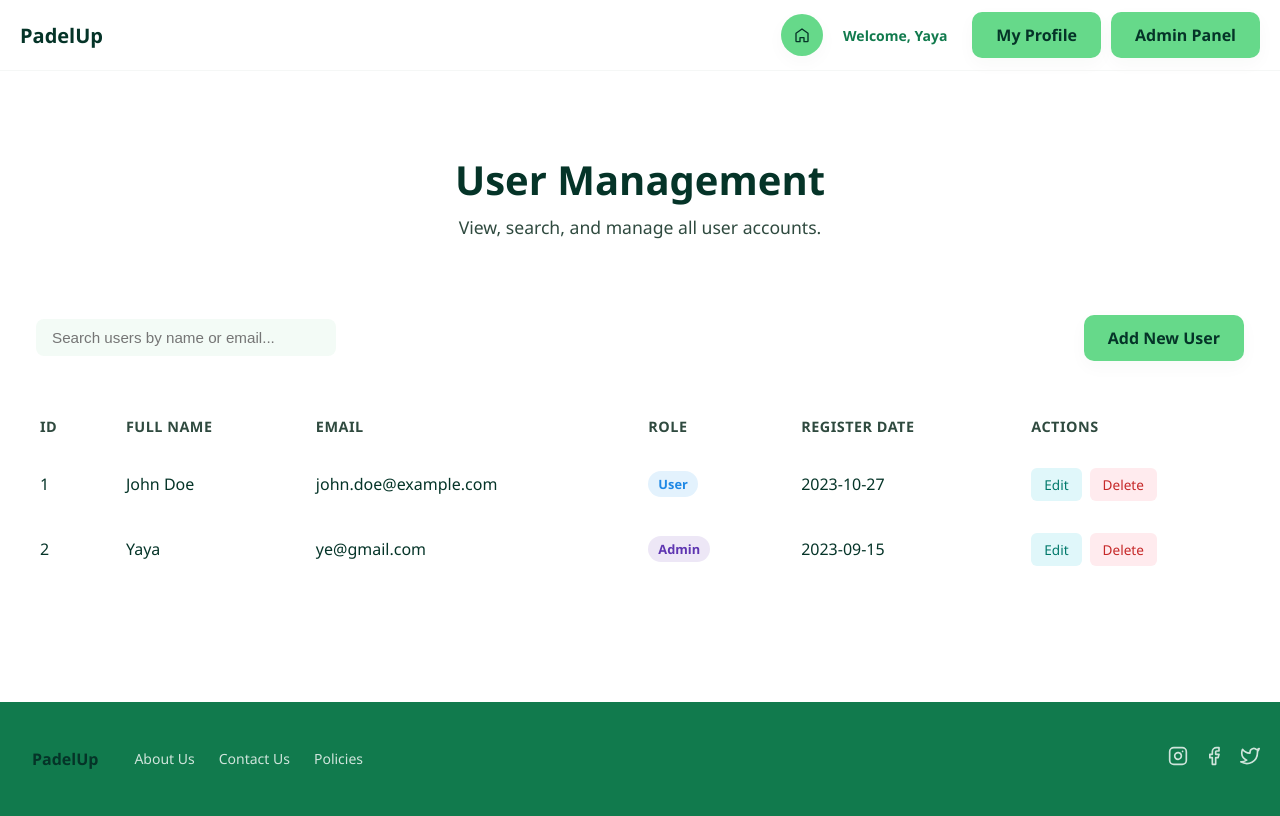
After one commit to omarinho348/PadelUp, a PHP site: page /admin_users.php in a window 1280 px wide. The commit adds this page. Run offline with PHP 8.4, Linux system fonts and the light colour scheme; a user stored in the database is signed in.

Commit message:
admin dashboard page, with prototypes of overall management.

```diff
--- a/Includes/navbar.php
+++ b/Includes/navbar.php
@@ -32,6 +32,11 @@ $current_page = basename($_SERVER['PHP_SELF']);
             <span class="welcome-message">Welcome, <?php echo htmlspecialchars($_SESSION['FullName']); ?></span>
 
             <a href="profile.php" class="btn <?php if ($current_page == 'profile.php') echo 'nav-active'; ?>">My Profile</a>
+
+            <?php if (isset($_SESSION['is_admin']) && $_SESSION['is_admin'] == 1): ?>
+                <!-- ✨ If user is an admin, show Admin Panel link (updated path) -->
+                <a href="admin.php" class="btn btn-nav-primary <?php if ($current_page == 'admin.php') echo 'nav-active'; ?>">Admin Panel</a>
+            <?php endif; ?>
         <?php else: ?>
             <!-- 🚪 If not logged in: show sign-in + sign-up -->
             <!-- Home button for guests (icon only) -->
--- /dev/null
+++ b/admin_users.php
@@ -0,0 +1,74 @@
+<?php
+include 'Includes/navbar.php';
+include_once "includes/dbh.inc.php";
+
+// --- SECURITY CHECK ---
+if (!isset($_SESSION['is_admin']) || $_SESSION['is_admin'] != 1) {
+    header("Location: index.php");
+    exit();
+}
+?>
+
+<!DOCTYPE html>
+<html lang="en">
+<head>
+    <meta charset="UTF-8">
+    <meta name="viewport" content="width=device-width, initial-scale=1.0">
+    <title>User Management - PadelUp</title>
+    <link rel="stylesheet" href="styling/styles.css">
+    <link rel="stylesheet" href="styling/admin.css">
+    <link href="https://fonts.googleapis.com/css2?family=Poppins:wght@400;500;600;700&display=swap" rel="stylesheet">
+</head>
+<body>
+
+    <div class="container admin-container">
+        <div class="admin-header">
+            <h1>User Management</h1>
+            <p>View, search, and manage all user accounts.</p>
+        </div>
+
+        <div class="admin-toolbar">
+            <input type="text" placeholder="Search users by name or email..." class="admin-search">
+            <a href="#" class="btn btn-nav-primary">Add New User</a>
+        </div>
+
+        <div class="admin-table-container">
+            <table class="admin-table">
+                <thead>
+                    <tr>
+                        <th>ID</th>
+                        <th>Full Name</th>
+                        <th>Email</th>
+                        <th>Role</th>
+                        <th>Register Date</th>
+                        <th>Actions</th>
+                    </tr>
+                </thead>
+                <tbody>
+                    <!-- Example Row 1 -->
+                    <tr>
+                        <td>1</td>
+                        <td>John Doe</td>
+                        <td>john.doe@example.com</td>
+                        <td><span class="status-pill user">User</span></td>
+                        <td>2023-10-27</td>
+                        <td class="actions"><a href="#" class="btn-action edit">Edit</a><a href="#" class="btn-action delete">Delete</a></td>
+                    </tr>
+                    <!-- Example Row 2 (Admin) -->
+                    <tr>
+                        <td>2</td>
+                        <td><?php echo htmlspecialchars($_SESSION['FullName']); ?></td>
+                        <td><?php echo htmlspecialchars($_SESSION['Email']); ?></td>
+                        <td><span class="status-pill admin">Admin</span></td>
+                        <td>2023-09-15</td>
+                        <td class="actions"><a href="#" class="btn-action edit">Edit</a><a href="#" class="btn-action delete">Delete</a></td>
+                    </tr>
+                    <!-- More user rows will be populated by PHP later -->
+                </tbody>
+            </table>
+        </div>
+    </div>
+
+<?php include 'Includes/footer.php'; ?>
+</body>
+</html>
--- a/edit-profile.php
+++ b/edit-profile.php
@@ -43,6 +43,7 @@ if ($_SERVER['REQUEST_METHOD'] == 'POST') {
         $_SESSION['PreferredPosition'] = $position;
         $_SESSION['SkillLevel'] = $skill;
         $_SESSION['Location'] = $location;
+        // is_admin is not editable here, but we should keep it in the session if it exists.
 
         $message = '<div class="success-message">Profile updated successfully!</div>';
     } else {
@@ -53,12 +54,14 @@ if ($_SERVER['REQUEST_METHOD'] == 'POST') {
 }
 
 // Fetch current user data
+$userId = $_SESSION['ID'];
 $sql = "SELECT * FROM users WHERE ID = ?";
 $stmt = $conn->prepare($sql);
-$stmt->bind_param("i", $_SESSION['ID']);
+$stmt->bind_param("i", $userId);
 $stmt->execute();
 $result = $stmt->get_result();
 $user = $result->fetch_assoc();
+$_SESSION['is_admin'] = $user['is_admin']; // Ensure session is up-to-date
 $stmt->close();
 ?>
 
--- a/signup.php
+++ b/signup.php
@@ -142,8 +142,8 @@ if ($_SERVER["REQUEST_METHOD"] == "POST") {
         $hashedPassword = password_hash($password, PASSWORD_DEFAULT);
 
         // SQL to insert new user
-        $sql = "INSERT INTO users (FullName, Email, Gender, DateOfBirth, Height, DominantHand,
-                PreferredPosition, SkillLevel, Location, Password)
+        // Explicitly list columns to ensure is_admin gets its default value (0)
+        $sql = "INSERT INTO users (FullName, Email, Gender, DateOfBirth, Height, DominantHand, PreferredPosition, SkillLevel, Location, Password)
                 VALUES (?, ?, ?, ?, ?, ?, ?, ?, ?, ?)";
 
         $stmt = $conn->prepare($sql);
--- /dev/null
+++ b/styling/admin.css
@@ -0,0 +1,161 @@
+/* -----------------------------------------------------
+   ADMIN DASHBOARD STYLES
+   ----------------------------------------------------- */
+
+.admin-container {
+    padding-top: 40px;
+    padding-bottom: 60px;
+}
+
+.admin-header {
+    text-align: center;
+    margin-bottom: 40px;
+    padding-bottom: 20px;
+    border-bottom: 1px solid var(--border);
+}
+
+.admin-header h1 {
+    font-size: 2.5rem;
+    font-weight: 700;
+    color: var(--text);
+    margin-bottom: 8px;
+}
+
+.admin-header p {
+    font-size: 1.1rem;
+    color: var(--muted);
+    max-width: 600px;
+    margin: 0 auto;
+}
+
+/* Grid for dashboard cards */
+.admin-grid {
+    display: grid;
+    grid-template-columns: repeat(auto-fit, minmax(280px, 1fr));
+    gap: 24px;
+}
+
+.admin-card {
+    display: block;
+    background-color: var(--card);
+    border: 1px solid rgba(5,52,40,0.08);
+    border-radius: 16px;
+    padding: 24px;
+    text-decoration: none;
+    color: var(--text);
+    transition: transform 0.2s ease, box-shadow 0.2s ease;
+}
+
+.admin-card:hover {
+    transform: translateY(-5px);
+    box-shadow: 0 8px 20px rgba(5,52,40,0.07);
+}
+
+.admin-card .card-icon {
+    font-size: 2.5rem;
+    margin-bottom: 16px;
+}
+
+.admin-card h3 {
+    font-size: 1.5rem;
+    font-weight: 600;
+    margin-bottom: 8px;
+}
+
+.admin-card p {
+    font-size: 1rem;
+    color: var(--muted);
+    line-height: 1.6;
+}
+
+/* -----------------------------------------------------
+   ADMIN TOOLBAR & TABLE STYLES
+   ----------------------------------------------------- */
+
+.admin-toolbar {
+    display: flex;
+    justify-content: space-between;
+    align-items: center;
+    margin-bottom: 24px;
+    padding: 16px;
+    background-color: var(--card);
+    border-radius: var(--radius);
+    border: 1px solid var(--border);
+}
+
+.admin-search {
+    padding: 10px 16px;
+    border: 1px solid var(--border);
+    border-radius: 8px;
+    font-size: 0.95rem;
+    width: 300px;
+    background-color: var(--bg);
+}
+
+.admin-table-container {
+    background-color: var(--card);
+    border-radius: var(--radius);
+    border: 1px solid var(--border);
+    overflow-x: auto; /* For responsive tables */
+}
+
+.admin-table {
+    width: 100%;
+    border-collapse: collapse;
+    text-align: left;
+}
+
+.admin-table th, .admin-table td {
+    padding: 16px 20px;
+    border-bottom: 1px solid var(--border);
+    vertical-align: middle;
+}
+
+.admin-table th {
+    font-weight: 600;
+    font-size: 0.9rem;
+    text-transform: uppercase;
+    letter-spacing: 0.5px;
+    color: var(--muted);
+}
+
+.admin-table tbody tr:last-child td {
+    border-bottom: none;
+}
+
+.admin-table tbody tr:hover {
+    background-color: var(--bg);
+}
+
+/* Action buttons in table */
+.admin-table .actions {
+    display: flex;
+    gap: 8px;
+}
+
+.btn-action {
+    padding: 6px 12px;
+    font-size: 0.85rem;
+    border-radius: 6px;
+    text-decoration: none;
+    font-weight: 500;
+    border: 1px solid transparent;
+}
+.btn-action.edit { background-color: #e0f7fa; color: #00796b; }
+.btn-action.delete { background-color: #ffebee; color: #c62828; }
+.btn-action.view { background-color: #e3f2fd; color: #1565c0; }
+
+/* Status pills for roles, etc. */
+.status-pill {
+    display: inline-block;
+    padding: 4px 10px;
+    border-radius: 999px;
+    font-size: 0.8rem;
+    font-weight: 600;
+    text-transform: capitalize;
+}
+
+.status-pill.admin { background-color: #ede7f6; color: #5e35b1; }
+.status-pill.user { background-color: #e3f2fd; color: #1e88e5; }
+.status-pill.active, .status-pill.confirmed { background-color: #e8f5e9; color: #2e7d32; }
+.status-pill.pending { background-color: #fffde7; color: #f9a825; }
```
Also changed, not shown: Assets/PadelUp_DB.sql (+6 -5 lines), admin.php (added, +57 -0 lines), admin_bookings.php (added, +65 -0 lines), admin_venues.php (added, +65 -0 lines), signin.php (+7 -2 lines).
